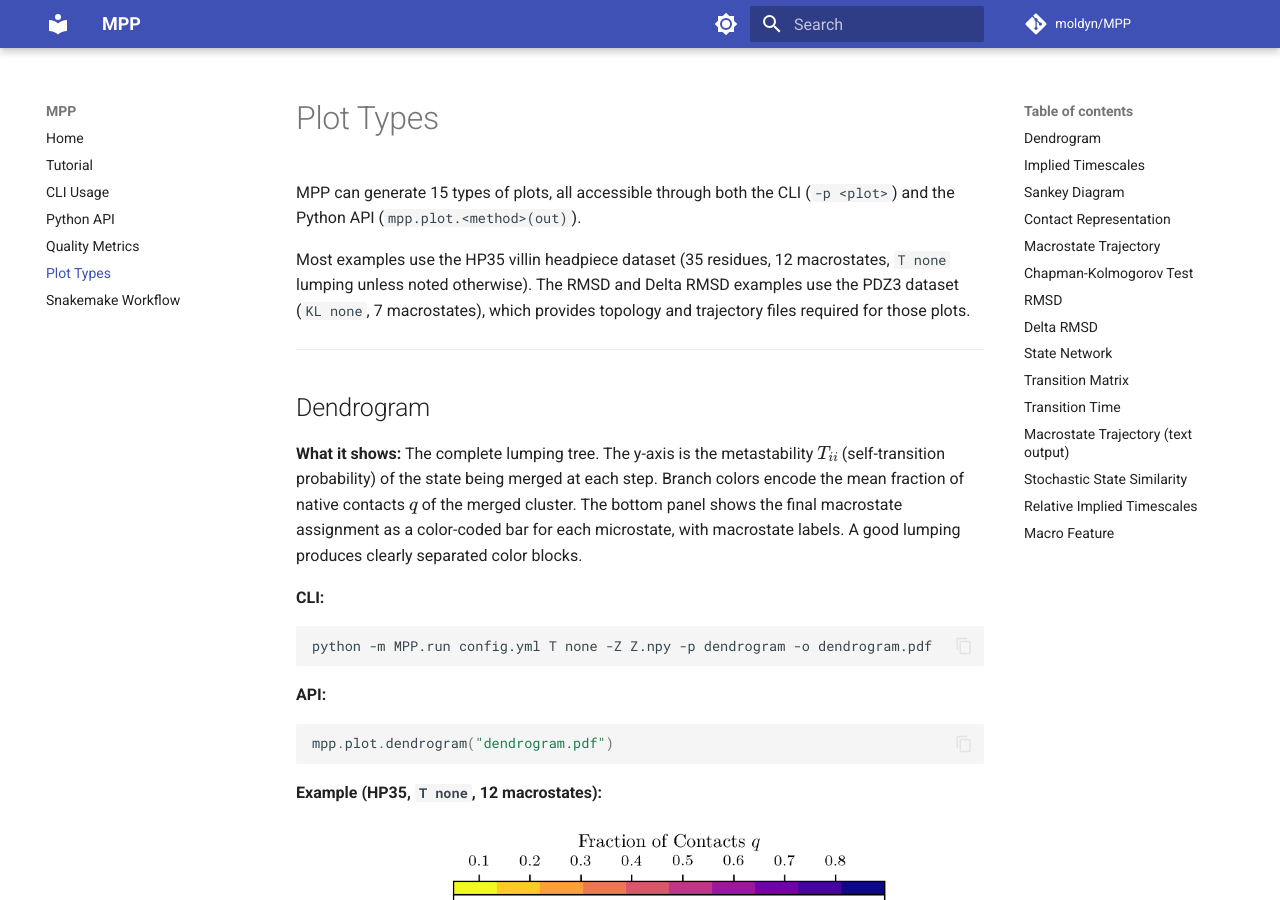
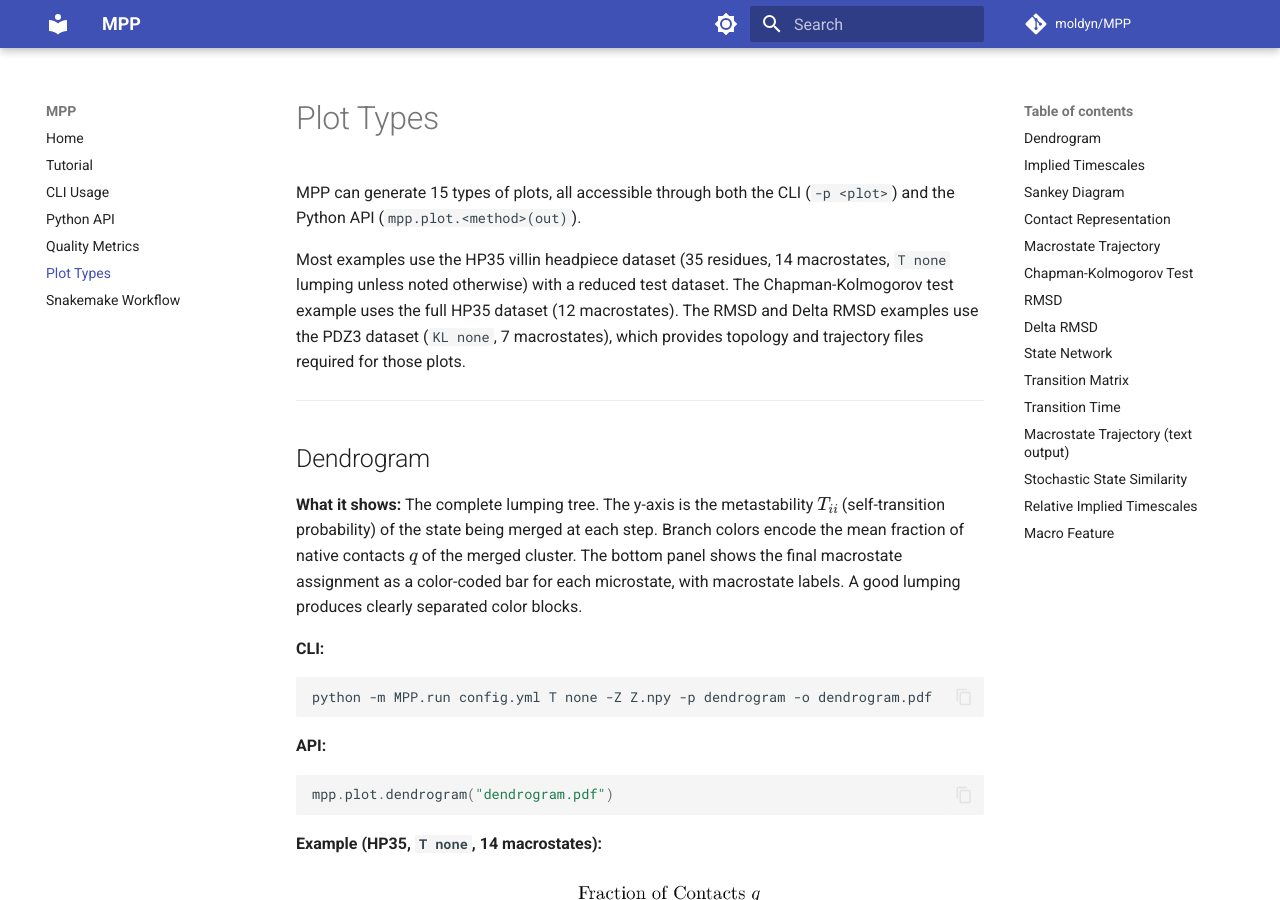
Before and after one commit to moldyn/MPP, an MkDocs documentation site: the page built from docs/plots.md, in a window 1280 px wide and 900 px high. Built offline with MkDocs 1.6.1 and Material for MkDocs 9.7.7, drawn with Linux system fonts in a browser that asks for light colours; comment, search, counter and statistics services are not loaded; some of the changed text lies outside the part shown.

Commit message:
docs: update macrostate counts to 14 (test data) and macrotraj time to ~300 µs in plots.md captions

````diff
--- a/docs/plots.md
+++ b/docs/plots.md
@@ -3,10 +3,11 @@
 MPP can generate 15 types of plots, all accessible through both the CLI (`-p <plot>`) and
 the Python API (`mpp.plot.<method>(out)`).
 
-Most examples use the HP35 villin headpiece dataset (35 residues, 12 macrostates,
-`T none` lumping unless noted otherwise). The RMSD and Delta RMSD examples use the
-PDZ3 dataset (`KL none`, 7 macrostates), which provides topology and trajectory
-files required for those plots.
+Most examples use the HP35 villin headpiece dataset (35 residues, 14 macrostates,
+`T none` lumping unless noted otherwise) with a reduced test dataset. The
+Chapman-Kolmogorov test example uses the full HP35 dataset (12 macrostates). The
+RMSD and Delta RMSD examples use the PDZ3 dataset (`KL none`, 7 macrostates), which
+provides topology and trajectory files required for those plots.
 
 ---
 
@@ -29,7 +30,7 @@
 mpp.plot.dendrogram("dendrogram.pdf")
 ```
 
-**Example (HP35, `T none`, 12 macrostates):**
+**Example (HP35, `T none`, 14 macrostates):**
 
 ![Dendrogram](assets/plots/dendrogram.png){ width=75% }
 
@@ -96,7 +97,7 @@
 mpp.plot.sankey("sankey.pdf")
 ```
 
-**Example (HP35, `KL none` vs `T none` reference, 14 vs 12 macrostates):**
+**Example (HP35, `KL none` vs `T none` reference, 14 vs 14 macrostates):**
 
 ![Sankey diagram](assets/plots/sankey.png){ width=40% }
 
@@ -124,7 +125,7 @@
 mpp.plot.contact_rep("path/to/cluster_file", "contacts.pdf")
 ```
 
-**Example (HP35, `T none`, 12 macrostates):**
+**Example (HP35, `T none`, 14 macrostates):**
 
 ![Contact representation](assets/plots/contacts.png){ width=80% }
 
@@ -148,7 +149,7 @@
 mpp.plot.macrostate_trajectory("macrotraj.pdf")
 ```
 
-**Example (HP35, `T none`, 12 macrostates, ~60 µs):**
+**Example (HP35, `T none`, 14 macrostates, ~300 µs):**
 
 ![Macrostate trajectory](assets/plots/macrotraj.png){ width=100% }
 
@@ -253,7 +254,7 @@
 mpp.plot.state_network("state_network.pdf")
 ```
 
-**Example (HP35, `T none`, 12 macrostates):**
+**Example (HP35, `T none`, 14 macrostates):**
 
 ![State network](assets/plots/state_network.png){ width=100% }
 
@@ -278,7 +279,7 @@
 mpp.plot.transition_matrix("tmat.pdf")
 ```
 
-**Example (HP35, `T none`, 12 macrostates):**
+**Example (HP35, `T none`, 14 macrostates):**
 
 ![Transition matrix](assets/plots/transition_matrix.png){ width=100% }
 
@@ -303,7 +304,7 @@
 mpp.plot.transition_time("transition_time.pdf")
 ```
 
-**Example (HP35, `T none`, 12 macrostates):**
+**Example (HP35, `T none`, 14 macrostates):**
 
 ![Transition time](assets/plots/transition_time.png){ width=100% }
 
````
